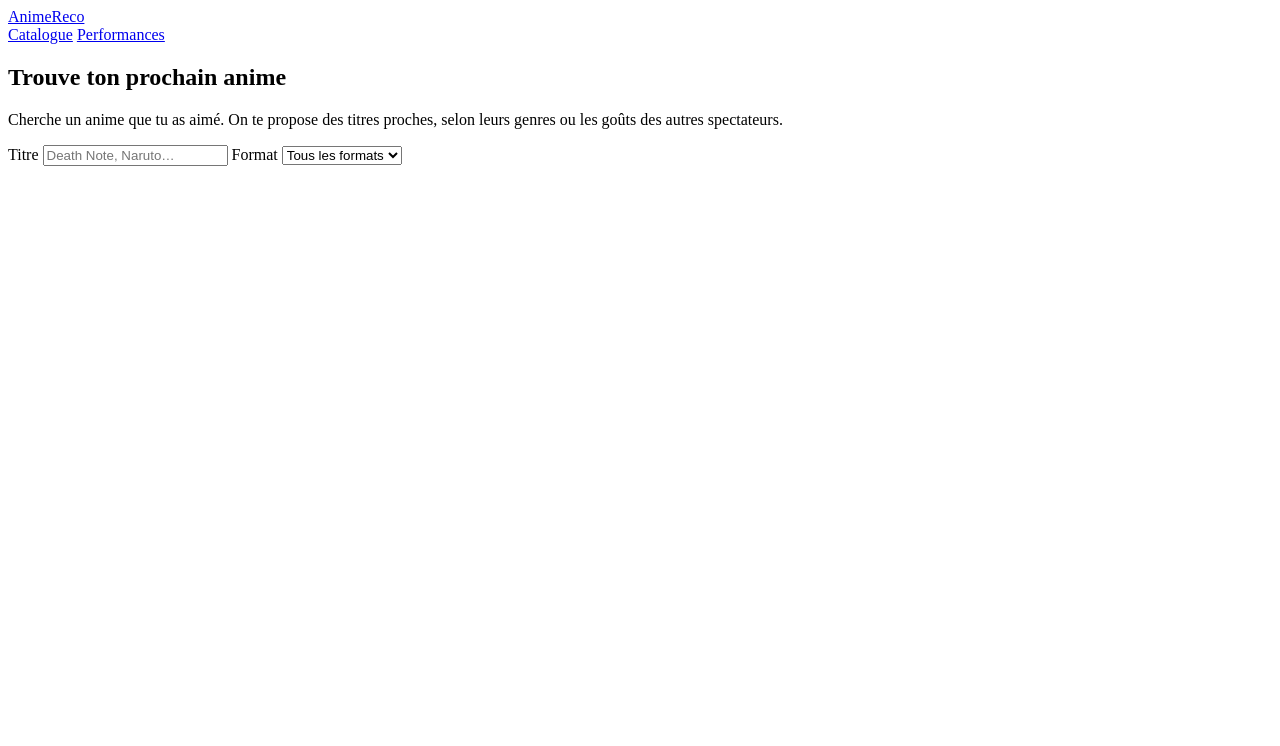
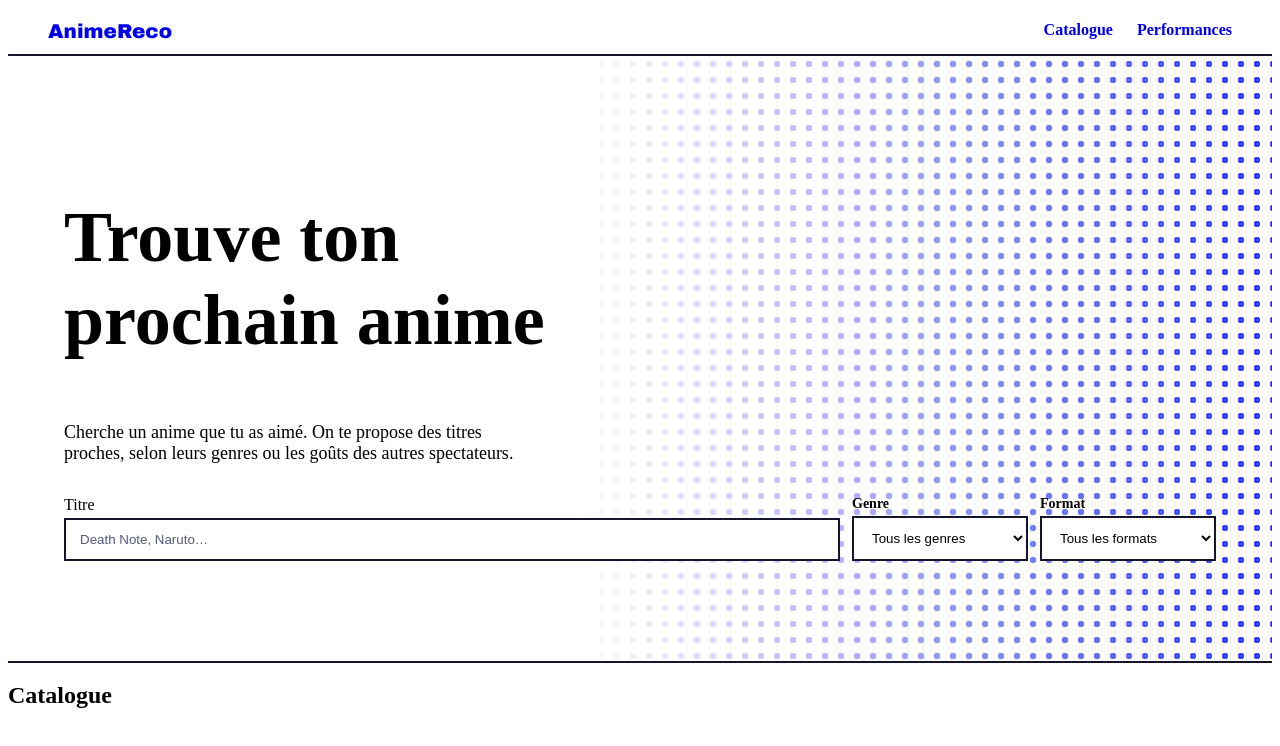
Before and after one commit to Noe-gdv95/sae_recommandation_anime, a plain HTML site: page frontend/index.html in a window 1280 px wide. Drawn offline with Linux system fonts and the light colour scheme.

Commit message:
ajout css parti entête, acceuil et recherche

```diff
--- a/frontend/index.html
+++ b/frontend/index.html
@@ -12,8 +12,8 @@
 </head>
 <body>
     <header class="entete">
-        <a class="entete__logo" href="#accueil">AnimeReco</a>
-        <nav class="entete__nav" aria-label="Navigation principale">
+        <a class="entete_logo" href="#accueil">AnimeReco</a>
+        <nav class="entete_nav" aria-label="Navigation principale">
             <a href="#catalogue">Catalogue</a>
             <a href="#mesures">Performances</a>
         </nav>
@@ -61,6 +61,17 @@
             </div>
         </section>
 
+        <section class="section" id="catalogue" aria-labelledby="titre-catalogue">
+            <div class="section__entete">
+                <h2 id="titre-catalogue">Catalogue</h2>
+                <p class="section__compteur" id="compteur" aria-live="polite"></p>
+            </div>
+
+            <p class="message" id="message" role="status"></p>
+            <ul class="grille" id="grille"></ul>
+        </section>
+
+
 
 
 
--- a/frontend/style.css
+++ b/frontend/style.css
@@ -0,0 +1,140 @@
+:root {
+    --papier: #f3f5fb;
+    --blanc: #ffffff;
+    --encre: #15152e;
+    --encre-douce: #55597a;
+    --outremer: #2b3cff;
+    --rose: #d6224f;
+    --ciel: #dce3ff;
+
+    --police-titre: "Dela Gothic One", "Arial Black", sans-serif;
+    --police-texte: "Zen Kaku Gothic New", system-ui, -apple-system, "Segoe UI", sans-serif;
+
+    --trait: 2px;
+    --espace: 1rem;
+    --largeur-max: 72rem;
+}
+
+.entete {
+    position: sticky;
+    top: 0;
+    z-index: 10;
+    display: flex;
+    align-items: center;
+    justify-content: space-between;
+    gap: var(--espace);
+    padding: 0.75rem clamp(1rem, 4vw, 2.5rem);
+    background: var(--blanc);
+    border-bottom: var(--trait) solid var(--encre);
+}
+
+.entete_logo {
+    font-family: var(--police-titre);
+    font-size: 1.25rem;
+    text-decoration: none;
+}
+
+.entete_nav {
+    display: flex;
+    gap: 1.5rem;
+}
+
+.entete_nav a {
+    font-weight: 700;
+    text-decoration: none;
+    border-bottom: var(--trait) solid transparent;
+}
+
+.entete_nav a:hover {
+    border-bottom-color: var(--outremer);
+}
+
+.pied {
+    padding: 2rem clamp(1rem, 4vw, 2.5rem);
+    border-top: var(--trait) solid var(--encre);
+    color: var(--encre-douce);
+    font-size: 0.875rem;
+}
+
+
+/* Accueil et recherche */
+.accueil {
+    position: relative;
+    overflow: hidden;
+    padding: clamp(2.5rem, 8vw, 5rem) clamp(1rem, 4vw, 2.5rem);
+    border-bottom: var(--trait) solid var(--encre);
+}
+
+/* Trame de points façon manga, en fond à droite */
+.accueil::after {
+    content: "";
+    position: absolute;
+    inset: 0 0 0 45%;
+    background-image: radial-gradient(var(--outremer) 28%, transparent 30%);
+    background-size: 16px 16px;
+    -webkit-mask-image: linear-gradient(to left, #000, transparent);
+    mask-image: linear-gradient(to left, #000, transparent);
+    pointer-events: none;
+}
+
+.accueil_contenu {
+    position: relative;
+    z-index: 1;
+    max-width: var(--largeur-max);
+    margin: 0 auto;
+}
+
+.accueil h1 {
+    max-width: 14ch;
+    font-size: clamp(2.25rem, 7vw, 4.5rem);
+}
+
+.accueil_intro {
+    max-width: 52ch;
+    margin-top: 1.25rem;
+    font-size: 1.125rem;
+}
+
+.accueil_stats {
+    margin-top: 1.25rem;
+    color: var(--encre-douce);
+    font-size: 0.9375rem;
+}
+
+.recherche {
+    display: flex;
+    flex-wrap: wrap;
+    gap: 0.75rem;
+    margin-top: 2rem;
+}
+
+.recherche_champ {
+    display: flex;
+    flex-direction: column;
+    gap: 0.25rem;
+    min-width: 11rem;
+}
+
+.recherche_champ--texte {
+    flex: 1 1 18rem;
+}
+
+.recherche_libelle {
+    font-size: 0.875rem;
+    font-weight: 700;
+}
+
+.recherche input,
+.recherche select {
+    width: 100%;
+    padding: 0.75rem 0.875rem;
+    background: var(--blanc);
+    border: var(--trait) solid var(--encre);
+    border-radius: 0;
+}
+
+.recherche input::placeholder {
+    color: var(--encre-douce);
+}
+
+                /* Catalogue et cartes */
```
